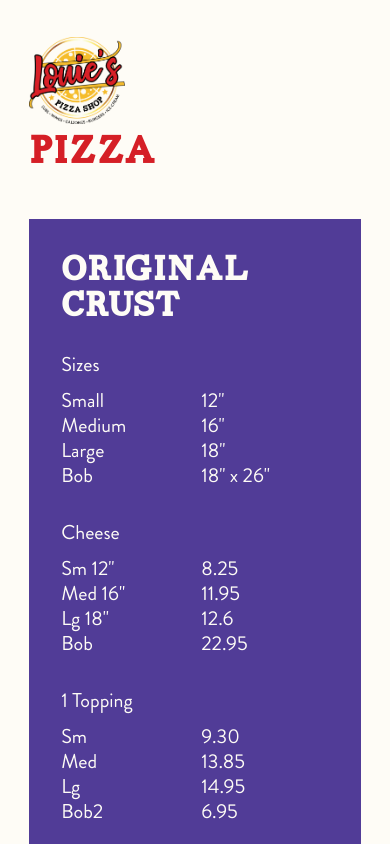
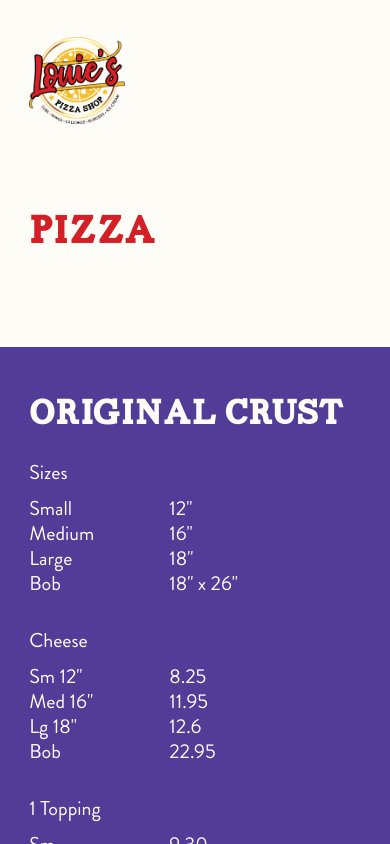
Before and after one commit to mattmaneval/louies-pizza-shop, a Next.js app: page /pizza in a window 390 px wide. Shown: the top 844 px of the page. Built offline with nearby package versions, Linux system fonts and the light colour scheme.

Commit message:
Mobile tweaks

```diff
--- a/components/Header.js
+++ b/components/Header.js
@@ -3,10 +3,10 @@
 import media from '../styles/media';
 
 const HeaderStyles = styled.header`
-  padding: 3em 0 0 0;
+  padding: 3em 0;
 
   @media ${media.secondary} {
-    padding: 2em 0 0 0;
+    padding: 2em 0;
   }
 `;
 
--- a/components/menu/Pizza.js
+++ b/components/menu/Pizza.js
@@ -8,10 +8,13 @@
 const PizzaStyles = styled.div`
   margin-bottom: ${space.space};
 
+  .wrap {
+    padding: 3em 0;
+  }
+
   .price-background {
     background-color: ${color.backgroundTert};
-    margin-bottom: ${space.space};
-    padding: ${space.space};
+    /* padding: ${space.space}; */
 
     h5 {
       color: ${color.background};
@@ -24,8 +27,6 @@
     display: grid;
     font-size: 1.25em;
     grid-template-columns: repeat(4, 1fr);
-    margin-bottom: ${space.space};
-
 
     @media ${media.secondary} {
       grid-template-columns: repeat(1, 1fr);
@@ -123,8 +124,10 @@
   <PizzaStyles>
     <div className="wrap">
       <h4>Pizza</h4>
+    </div>
 
-      <div className="price-background">
+    <div className="price-background">
+      <div className="wrap">
         <h5>Original Crust</h5>
         <div className="price-grid">
           <div className="price-grid-area">
@@ -205,8 +208,10 @@
           </div>
         </div>
       </div>
+    </div>
 
       <div className="price-background">
+      <div className="wrap">
         <h5>Thin & Crispy</h5>
         <div className="price-grid">
           <div className="price-grid-area">
@@ -270,9 +275,11 @@
             </div>
           </div>
         </div>
+        </div>
       </div>
 
       <div className="price-background">
+      <div className="wrap">
         <h5>Specialty Pizzas</h5>
         <div className="price-grid">
           <div className="price-grid-area">
@@ -310,12 +317,14 @@
             </div>
           </div>
         </div>
+        </div>
       </div>
 
-      {Object.keys(pizzas).map((key) => (
-        <FoodItem data={pizzas[key]} />
-      ))}
-    </div>
+      <div className="wrap">
+        {Object.keys(pizzas).map((key) => (
+          <FoodItem data={pizzas[key]} />
+        ))}
+      </div>
   </PizzaStyles>
 );
 
```
